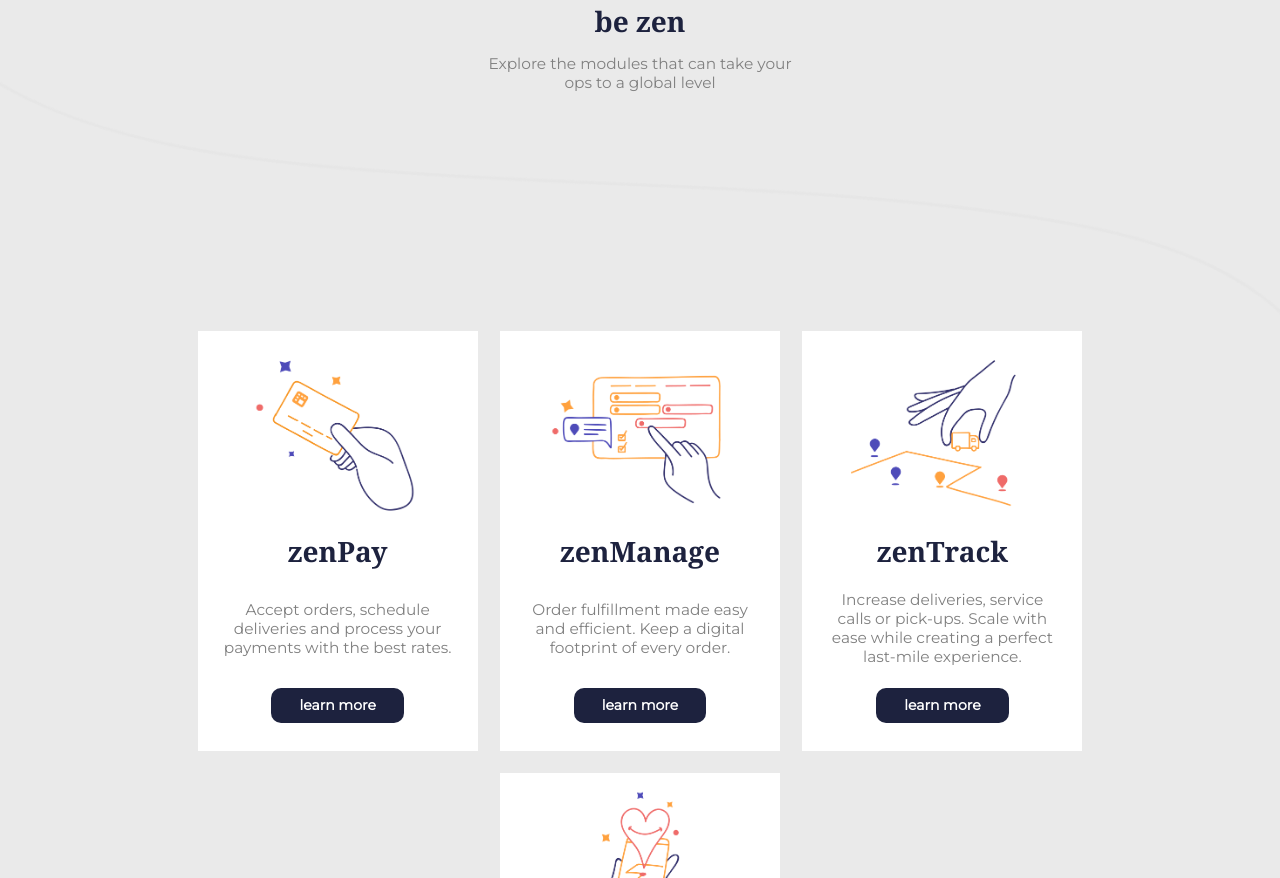
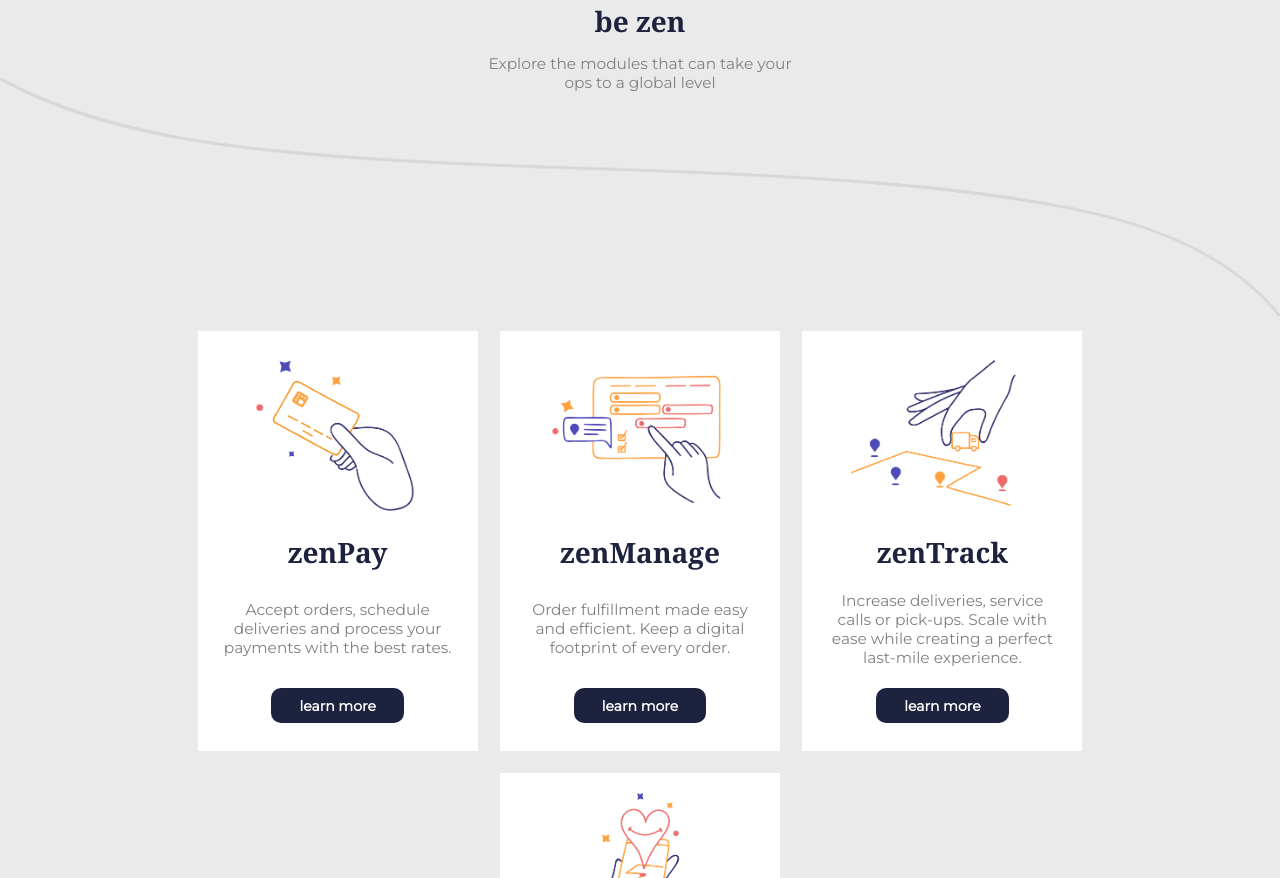
Before and after one commit to Esther-tech/zenHQ, a plain HTML site: page index.html in a window 1280 px wide. Shown: the part 1021-1899 px from the top of the page. Drawn offline with Linux system fonts and the light colour scheme; a web font is replaced by a local one.

Commit message:
Darker dividing line

```diff
--- a/index.html
+++ b/index.html
@@ -48,7 +48,7 @@
                     <p>Explore the modules that can take your ops to a global level</p>
                 </div>
             </div>
-            <img class="divider" src="./images/line1-cropped.png" alt="">
+            <img class="divider" src="./images/line1_new.png" alt="">
         </section>
 
         <section class="products">
```
Also changed, not shown: images/line1_new.png (added).
